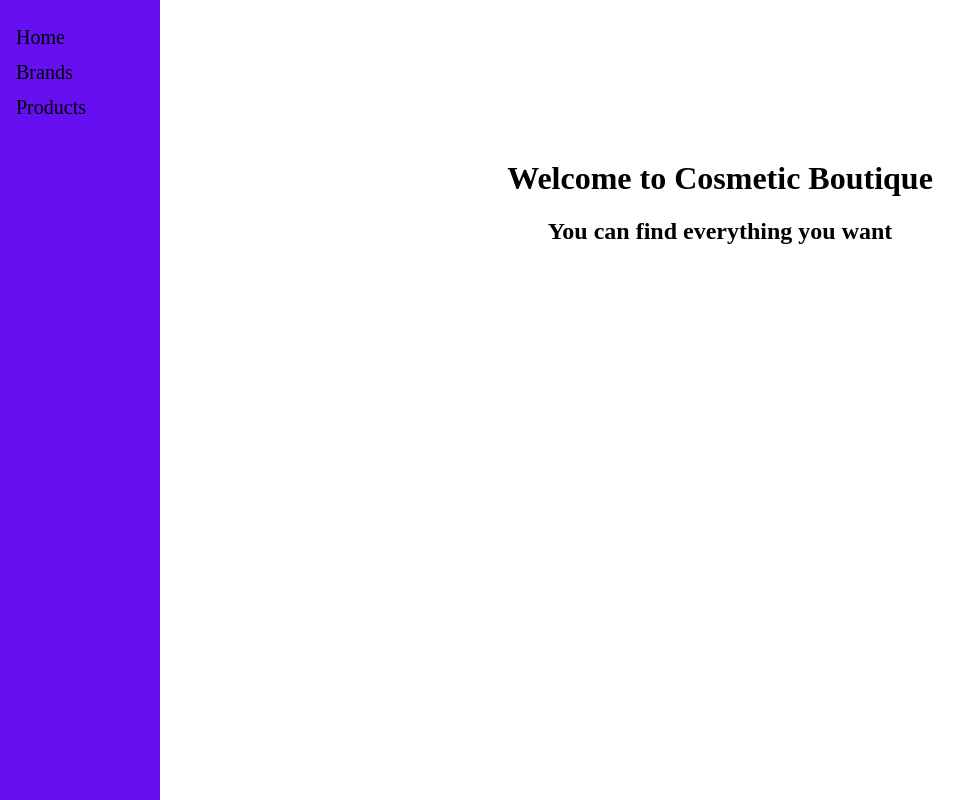
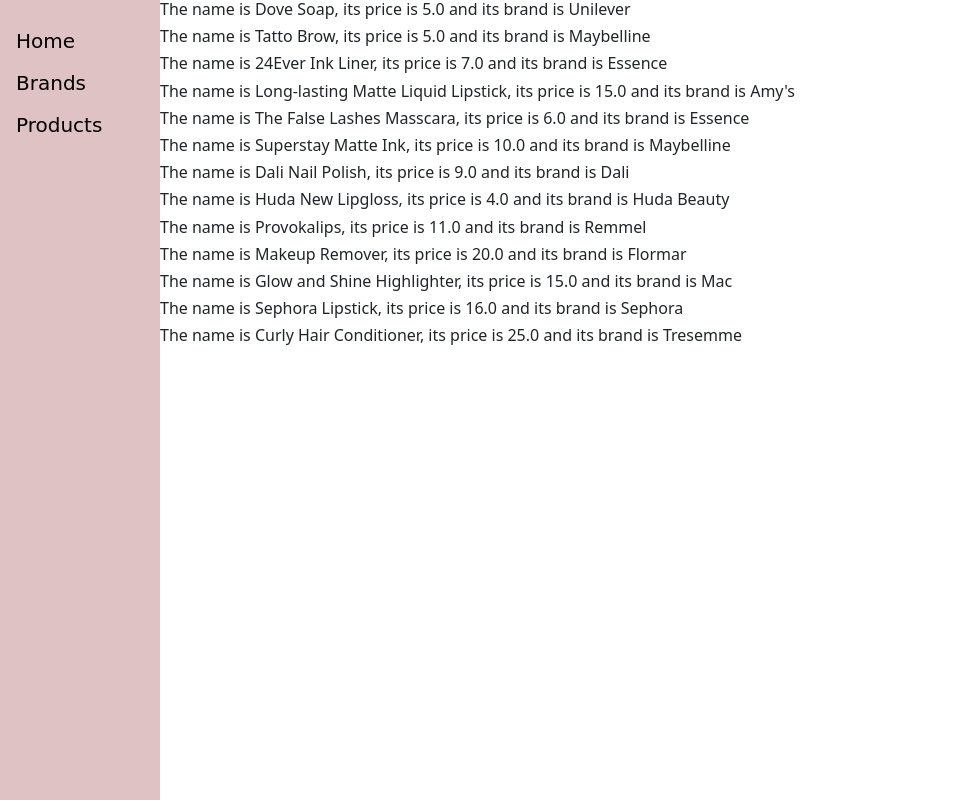
Before and after one commit to zyadalazazi/django-website-project, a Django app: page /products/ in a window 1280 px wide. Shown: the whole page, without its empty margins (0-980 px from the left). Run offline with Django 4.2, Linux system fonts and the light colour scheme; data comes from the database, SQL or seed files in the repository; both versions use the stored data as it was after the commit; some libraries are stand-ins or nearby versions.

Commit message:
Added basic html and css along with dummy data in the models

```diff
--- a/cosmetic/cosmetic/urls.py
+++ b/cosmetic/cosmetic/urls.py
@@ -15,11 +15,11 @@
 """
 from django.contrib import admin
 from django.urls import path
-from makeup.views import welcome_page
+from makeup.views import welcome_page, product_list, brand_list
 
 urlpatterns = [
     path('admin/', admin.site.urls),
     path('home/', welcome_page),
-    path('brands/', welcome_page),
-    path('products/', welcome_page)
+    path('brands/', brand_list),
+    path('products/', product_list)
 ]
--- a/cosmetic/makeup/models.py
+++ b/cosmetic/makeup/models.py
@@ -1,5 +1,5 @@
 from django.db import models
-
+from django.contrib.auth.models import User
 # Create your models here.
 
 
@@ -27,3 +27,7 @@
 
     def get_absolute_url(self):
         pass
+
+
+# class PostUser(User):
+#     mobile_number
--- a/cosmetic/makeup/static/css/main_sidebar.css
+++ b/cosmetic/makeup/static/css/main.css
@@ -1,3 +1,11 @@
+body{
+    background-color: #ffffff;
+}
+
+.main{
+    color: #000000;
+    font-family: Cursive;
+}
 
 .sidenav{
     height:100%;
@@ -6,9 +14,10 @@
     z-index:1;
     top:0;
     left:0;
-    background-color:#6610f2;
+    background-color: #dfc2c4;
     overflow-x:hidden;
     padding-top:20px;
+    font-family: Cursive;
 }
 
 .sidenav a {
@@ -20,7 +29,7 @@
 }
 
 .sidenav a:hover{
-    color:#f1f1f1;
+    color:#444444;
 }
 
 .main{
@@ -29,3 +38,7 @@
     padding: 0px 10px;
     text-align:center;
 }
+
+.list{
+    margin-left: 160px;
+}
--- a/cosmetic/makeup/templates/makeup/hello.html
+++ b/cosmetic/makeup/templates/makeup/hello.html
@@ -1,14 +1,14 @@
-<!DOCTYPE html>
-<html>
-
 {% load static %}
 
+<html>
 <head>
-  <title>This is the Welcoming Page</title>
-    <link href="{% static "css/main_sidebar.css" %}" rel="stylesheet"/>
+
+<head>
+  <title>{% block title %}Welcome{% endblock %} - Cosmetic Boutique</title>
+    <link href="{% static "css/bootstrap.css" %}" rel="stylesheet"/>
+    <link href="{% static "css/main.css" %}" rel="stylesheet"/>
 </head>
 
-<body>
 
 <div class = "sidenav">
     <a href = "/home">Home</a>
@@ -16,14 +16,14 @@
     <a href = "/products">Products</a>
 </div>
 
-
+{% block content %}
 <div id = "welcome-message", class = "main">
     <h1>Welcome to Cosmetic Boutique</h1>
     <h2>You can find everything you want</h2>
+    <img src={% static "images/logo.jfif" %} alt="Logo">
 </div>
+{% endblock %}
 
+</head>
 
-
-
-</body>
 </html>
--- /dev/null
+++ b/cosmetic/makeup/templates/makeup/products.html
@@ -0,0 +1,28 @@
+{% extends "makeup/hello.html" %}
+{% load static %}
+
+<!DOCTYPE html>
+<html lang="en">
+<head>
+    <meta charset="UTF-8">
+    <title>{% block title %}Products{% endblock %}- Cosmetic Boutique</title>
+    <link href="{% static "css/bootstrap.css" %}" rel="stylesheet"/>
+    <link href="{% static "css/main.css" %}" rel="stylesheet"/>
+
+    {% block content %}
+
+        <div class = "list">
+
+            {% for product in products %}
+                <h6>{{ product }}</h6>
+            {% endfor %}
+
+        </div>
+
+    {% endblock %}
+
+</head>
+<body>
+
+</body>
+</html>
--- a/cosmetic/makeup/views.py
+++ b/cosmetic/makeup/views.py
@@ -1,10 +1,39 @@
 from django.shortcuts import render
 from django.http import HttpResponse
+from django.views import View
+
 from makeup.models import Brand, Product
+
 
 # Create your views here.
 
 
 def welcome_page(request):
+    return render(request, "makeup/hello.html", {})
 
-    return render(request, "makeup/hello.html", {})
+
+def product_list(request):
+    products = Product.objects.all()
+    return render(request, "../templates/makeup/products.html", {"products": products})
+
+
+def brand_list(request):
+    brands = Brand.objects.all()
+    return render(request, "../templates/makeup/brands.html", {"brands": brands})
+
+
+# class LoginView(View):
+#
+#     form = LoginForm
+#     template_name = "makeup/user.html"
+#
+#     def get(self, **args):
+#         context = {
+#             'form' : PostForm()
+#         }
+#         return render(self.request, self.template_name, context)
+#
+#
+# def post(self, **args):
+#     form = self.form(self.request.POST)
+#     if form
```
Also changed, not shown: cosmetic/makeup/forms.py (added, +7 -0 lines), cosmetic/makeup/templates/makeup/brands.html (added, +28 -0 lines), cosmetic/makeup/templates/makeup/user.html (added, +10 -0 lines), cosmetic/db.sqlite3, cosmetic/makeup/static/images/logo.jfif (added).
